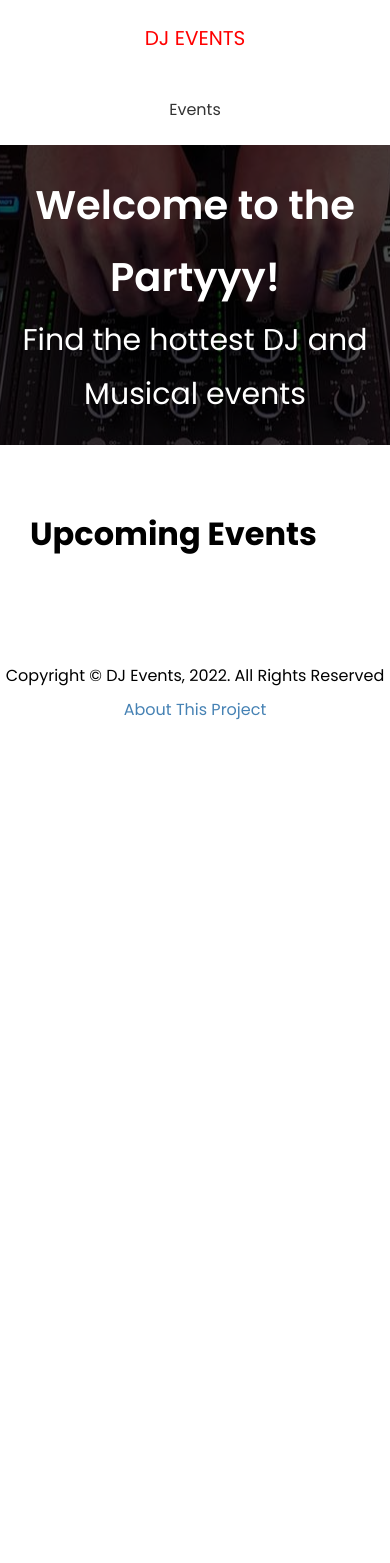
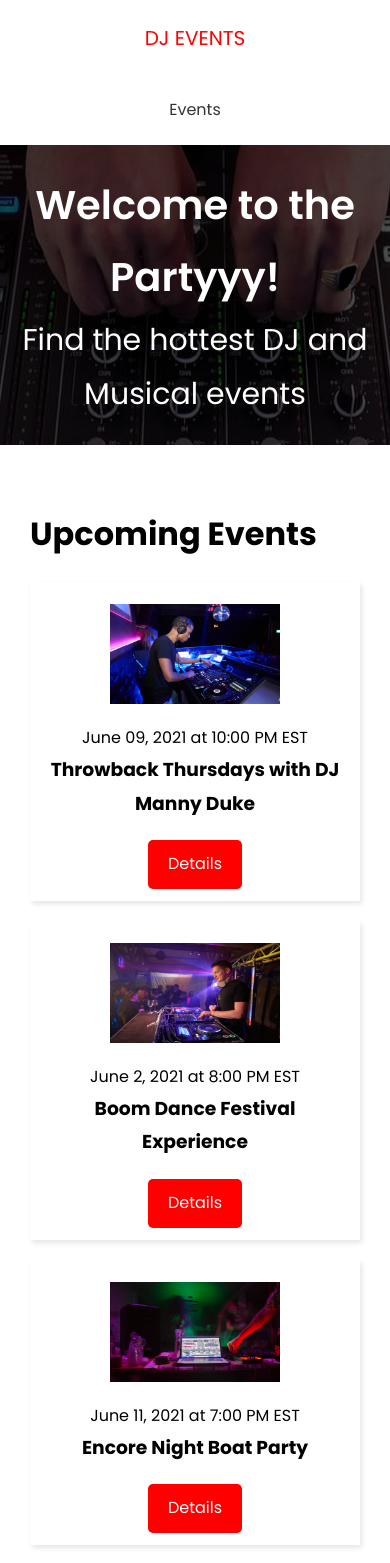
Before and after one commit to seifediine/music-events, a Next.js app: page / in a window 390 px wide. Shown: the top 1563 px of the page. Before the commit the page ends 844 px from the top, so only its background shows below. Built offline with nearby package versions, Linux system fonts and the light colour scheme; no server answers.

Commit message:
Event Item component & displaying events

```diff
--- /dev/null
+++ b/components/EventItem.js
@@ -0,0 +1,30 @@
+import Link from 'next/link'
+import Image from 'next/image'
+import styles from '@/styles/EventItem.module.css'
+
+const EventItem = ({ evt }) => {
+  return (
+    <div className={styles.event}>
+      <div className={styles.img}>
+        <Image
+          src={evt.image ? evt.image : '/images/event-default.png'}
+          width={170}
+          height={100}
+        />
+      </div>
+      <div className={styles.info}>
+        <span>
+          {evt.date} at {evt.time}
+        </span>
+        <h3>{evt.name}</h3>
+      </div>
+      <div className={styles.link}>
+        <Link href={`/events/${evt.slug}`}>
+          <a className='btn'>Details</a>
+        </Link>
+      </div>
+    </div>
+  )
+}
+
+export default EventItem
--- a/pages/index.js
+++ b/pages/index.js
@@ -1,10 +1,22 @@
+import Link from 'next/link'
 import Layout from '@/components/Layout'
+import EventItem from '@/components/EventItem'
 import { API_URL } from '@/config/index'
 
 const HomePage = ({ events }) => {
   return (
     <Layout>
       <h1>Upcoming Events</h1>
+      {events.length === 0 && <h3>No events to show</h3>}
+      {events.map((evt) => (
+        <EventItem key={evt.id} evt={evt} />
+      ))}
+
+      {events.length > 0 && (
+        <Link href='/events'>
+          <a className='btn-secondary'>All Events</a>
+        </Link>
+      )}
     </Layout>
   )
 }
@@ -16,7 +28,7 @@
   const events = await res.json()
 
   return {
-    props: { events },
+    props: { events: events.slice(0, 3) },
     revalidate: 1,
   }
 }
--- /dev/null
+++ b/styles/EventItem.module.css
@@ -0,0 +1,28 @@
+.event {
+  display: flex;
+  justify-content: space-between;
+  align-items: center;
+  margin: 20px 0;
+  padding: 12px;
+  box-shadow: 2px 3px 5px rgba(0, 0, 0, 0.1);
+}
+
+.img {
+  flex: 1;
+  margin: 10px;
+}
+
+.info {
+  flex: 2;
+}
+
+@media (max-width: 600px) {
+  .event {
+    flex-direction: column;
+    text-align: center;
+  }
+
+  .info {
+    margin-bottom: 20px;
+  }
+}
```
Also changed, not shown: pages/events/index.js (+18 -2 lines).
